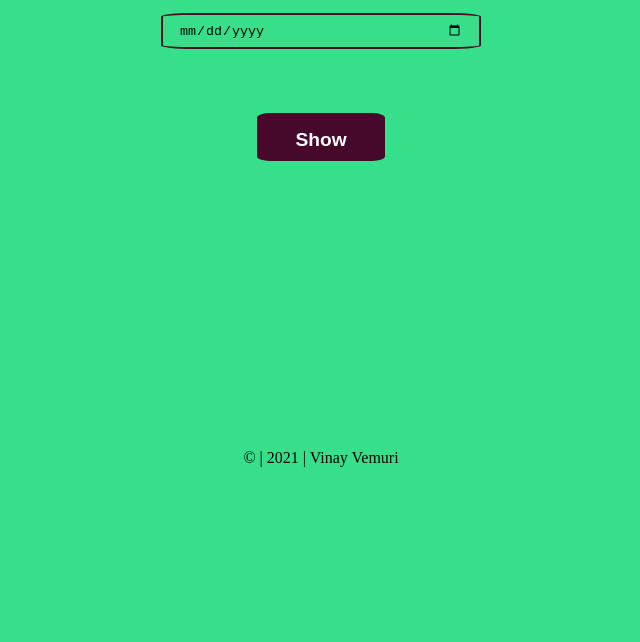
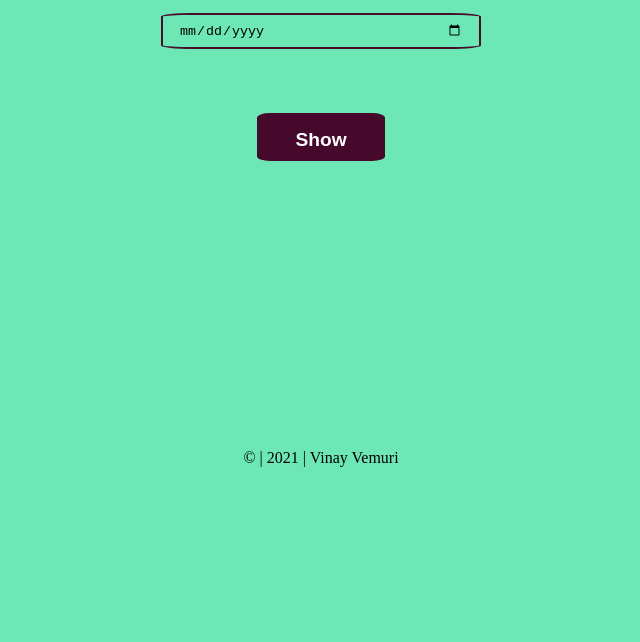
Before and after one commit to vinayvemuri09/Birthday-Palidrome, a plain HTML site: page index.html in a window 1280 px wide. Shown: the part 158-800 px from the top of the page, without its empty margins (319-959 px from the left). Drawn offline with Linux system fonts and the light colour scheme.

Commit message:
Update style.css

```diff
--- a/style.css
+++ b/style.css
@@ -2,7 +2,7 @@
     margin: 0;
     padding: 0;
     box-sizing: border-box;
-    background-color: #38df8b;
+    background-color: #6EE7B7;
   }
 
   body {
```
